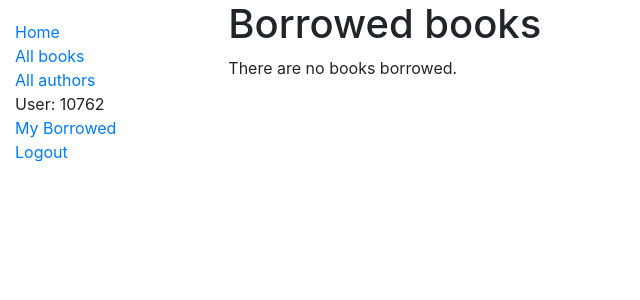
After one commit to LSQin/locallibrary, a Django app: page /catalog/mybooks/ in a window 1280 px wide. The commit adds this page. Shown: the top 300 px of the page, without its empty margins (0-640 px from the left). Run offline with Django 3.2, Linux system fonts and the light colour scheme; a user stored in the database is signed in; data comes from the database, SQL or seed files in the repository; both versions use the stored data as it was after the commit.

Commit message:
Selectively control content the user sees based on  whether they are logged in or not
1. add a foreignkey "borrower" and a property to "BookInstance" model
2. open catalog/admin.py and add the "borrower" field to the BookInstanceAdmin class in both the list_display and the fieldsets.
3. test against the {{ user.is_authenticated }} template variable in templates to determine to display a "Login" link if the user is logged out, and a"Logout"link if logged in.
4. add a view for getting the list of all books that have been loadned to the current user./when using function-based views, the easiest way to restrict access to view functions is to apply the "login_required" decorator to view function. Similarly, the easiest way to restrict access to logged-in users in class-based views is to derive from "LoginRequiredMixin".
5. add a urlpattern to catalog/urls.py for on loan books view, create the template file and add a link for this page into the sidebar in base_generic.html template file

```diff
--- a/catalog/admin.py
+++ b/catalog/admin.py
@@ -22,13 +22,13 @@ class BookAdmin(admin.ModelAdmin):
 # Register the admin class for BookInstance using the decorator
 @admin.register(BookInstance)
 class BookInstanceAdmin(admin.ModelAdmin):
-    list_display = ('book', 'status','due_back', 'id')
+    list_display = ('book', 'status', 'borrower', 'due_back', 'id')
 
     list_filter = ('status', 'due_back')
 
     fieldsets = (
         (None, {'fields': ('book','imprint','id')}),
-        ('Availability', {'fields': ('status', 'due_back')}),
+        ('Availability', {'fields': ('status', 'borrower', 'due_back')}),
     )
 
 admin.site.register(Genre)
--- a/catalog/templates/base_generic.html
+++ b/catalog/templates/base_generic.html
@@ -18,6 +18,15 @@
                         <li><a href="{% url 'index' %}">Home</a></li>
                         <li><a href="{% url 'books' %}">All books</a></li>
                         <li><a href="{% url 'authors' %}">All authors</a></li>
+                        {% if user.is_authenticated %}
+                            <li>User: {{ user.get_username }}</li>
+
+                            <li><a href="{% url 'my-borrowed' %}">My Borrowed</a></li>
+
+                            <li><a href="{% url 'logout' %}?next={{request.path}}">Logout</a></li>
+                        {% else %}
+                            <li><a href="{% url 'login' %}?next={{ request.path }}">Login</a></li>
+                        {% endif %}
                     </ul>
                     {% endblock %}
                 </div>
--- /dev/null
+++ b/catalog/templates/catalog/bookinstance_list_borrowed_user.html
@@ -0,0 +1,19 @@
+{% extends 'base_generic.html' %}
+
+{% block content %}
+    <h1>Borrowed books</h1>
+    {% if bookinstance_list %}
+        <ul>
+        {% for bookinstance in bookinstance_list %}
+            <li class="{% if bookinstance.is_overdue %}text-danger{% endif %}">
+                <a href="{{ bookinstance.book.get_absolute_url }}">
+                    {{bookinstance.book.title}}
+                </a>
+                ({{bookinstance.due_back}})
+            </li>
+        {% endfor %}
+        </ul>
+        {% else %}
+            <p>There are no books borrowed.</p>
+    {% endif %}
+{% endblock%}
--- a/catalog/urls.py
+++ b/catalog/urls.py
@@ -14,3 +14,7 @@ urlpatterns = [
 
     path('author/<pk>', views.AuthorDetailView.as_view(), name="author-detail"),
 ]
+
+urlpatterns += [
+    path('mybooks/', views.LoanedBooksByUserListView.as_view(), name="my-borrowed"),
+]
--- a/catalog/views.py
+++ b/catalog/views.py
@@ -46,3 +46,15 @@ class AuthorListView(generic.ListView):
 
 class AuthorDetailView(generic.DetailView):
     model = Author
+
+from django.contrib.auth.mixins import LoginRequiredMixin
+
+class LoanedBooksByUserListView(LoginRequiredMixin, generic.ListView):
+    """Generic class-based view listing bookinstances on load to the current user."""
+    model = BookInstance
+    template_name = "catalog/bookinstance_list_borrowed_user.html"
+    paginate_by = 2
+
+    def get_queryset(self):
+        return BookInstance.objects.filter(borrower=self.request.user)\
+            .filter(status__exact='o').order_by('due_back')
```
Also changed, not shown: catalog/models.py (+11 -0 lines), catalog/migrations/0004_auto_20210819_1004.py (added), db.sqlite3.
